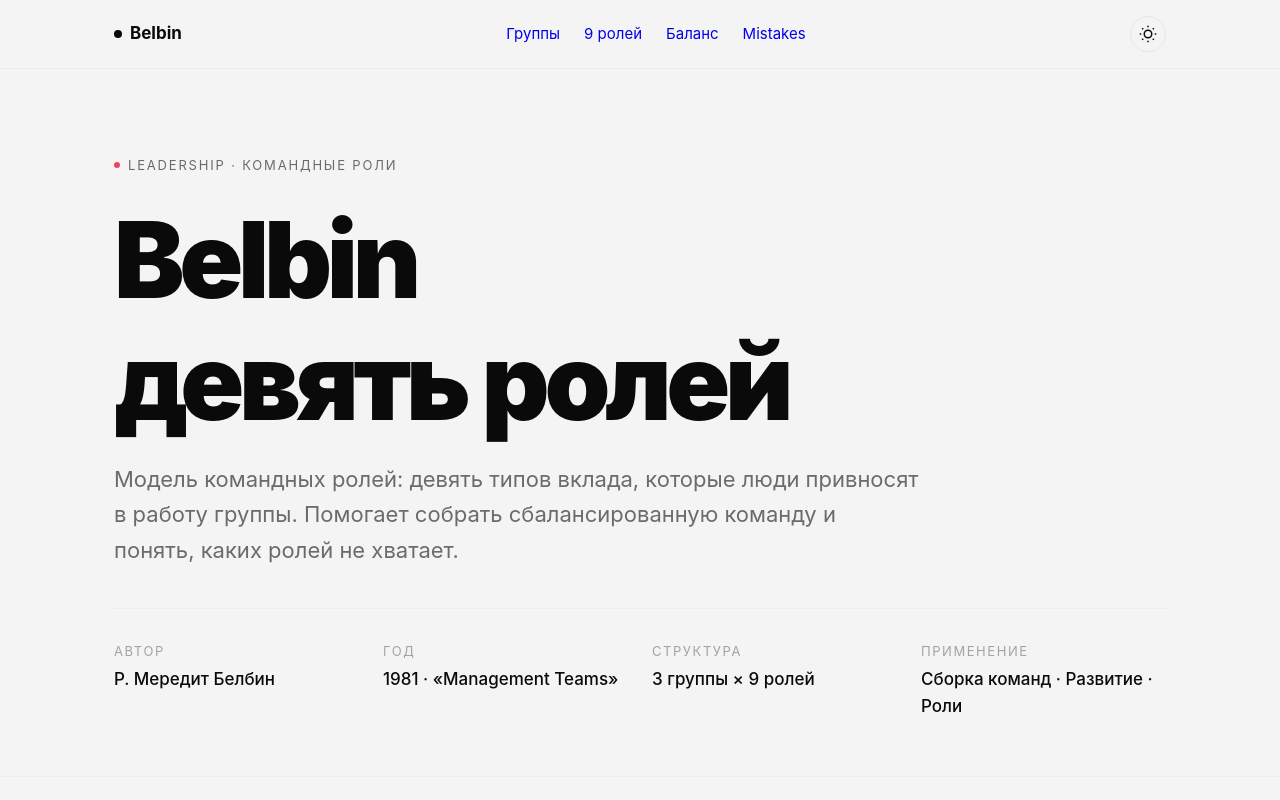
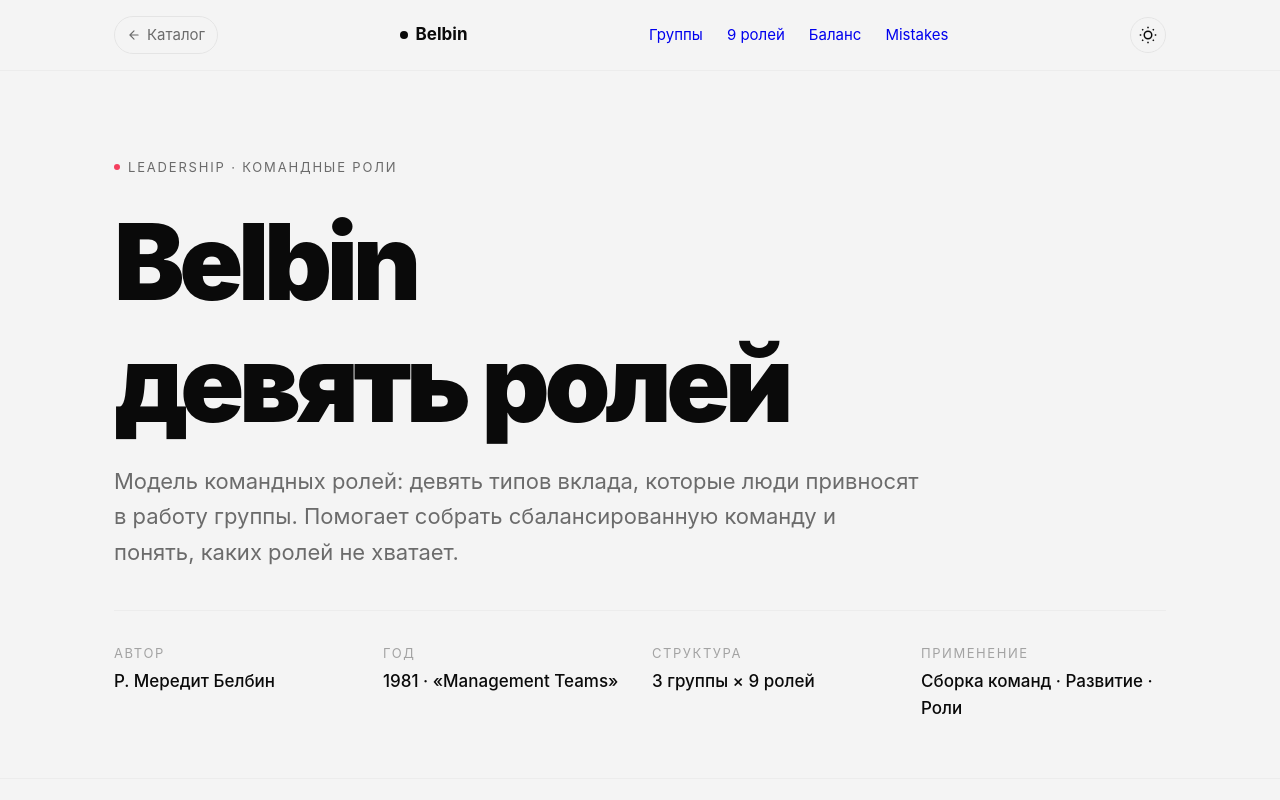
Before and after one commit to mobislay/framework-cards, a plain HTML site: page belbin-card.html in a window 1280 px wide. Shown: the top 800 px of the page. Drawn offline with Linux system fonts and the light colour scheme; a web font is replaced by a local one.

Commit message:
Add catalog return button to all cards

```diff
--- a/belbin-card.html
+++ b/belbin-card.html
@@ -129,12 +129,16 @@
 .footer-inner{display:flex;justify-content:space-between;flex-wrap:wrap;gap:var(--s-4)}
 .fade-up{opacity:0;transform:translateY(10px);transition:opacity .6s ease,transform .6s ease}
 .fade-up.in{opacity:1;transform:none}
+.back-link{display:inline-flex;align-items:center;gap:6px;padding:6px 12px;border:1px solid var(--border);border-radius:999px;color:var(--muted);font-size:var(--sm);text-decoration:none;transition:color var(--t),border-color var(--t),background var(--t)}
+.back-link:hover{color:var(--text);border-color:var(--text);background:var(--offset)}
+.back-link svg{width:14px;height:14px}
 </style>
 </head>
 <body>
 
 <header class="site-header">
   <div class="container header-inner">
+    <a class="back-link" href="index.html" aria-label="Вернуться в каталог"><svg viewBox="0 0 24 24" fill="none" stroke="currentColor" stroke-width="2" stroke-linecap="round" stroke-linejoin="round"><path d="M19 12H5M12 19l-7-7 7-7"/></svg>Каталог</a>
     <div class="brand"><span class="brand-dot"></span> Belbin</div>
     <nav class="header-nav">
       <a href="#s1">Группы</a>
```
